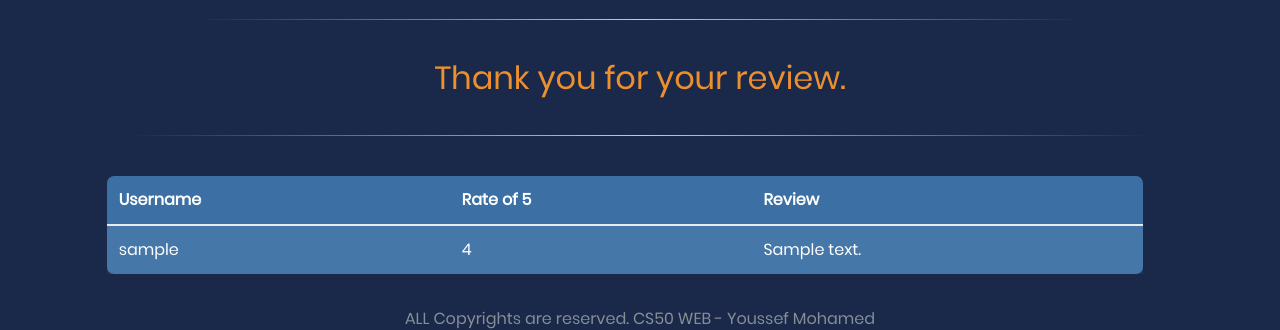
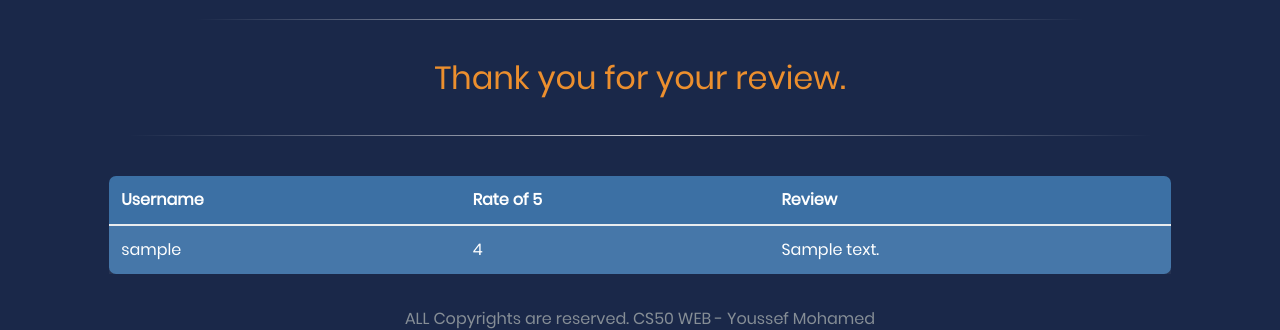
Before and after one commit to YoussefMohamed2k19/Book-Store, a Flask app: template templates/bookPage.html in a window 1280 px wide. Shown: the part 495-825 px from the top of the page. Run offline with Flask 2, Linux system fonts and the light colour scheme; the template is opened without the code that fills it: most values are stand-ins (such as "Sample title", 1, 10 or a date in 2020); some libraries are stand-ins or nearby versions.

```diff
--- a/templates/bookPage.html
+++ b/templates/bookPage.html
@@ -66,7 +66,7 @@
 
     <hr class="style14">
     {% if reviews %}
-    <div class="row justify-content-center" style="width: 100%;">
+    <div class="row justify-content-center">
         <div class="col-lg-10">
             <table class="table table-striped table-dark">
                 <thead>
```
